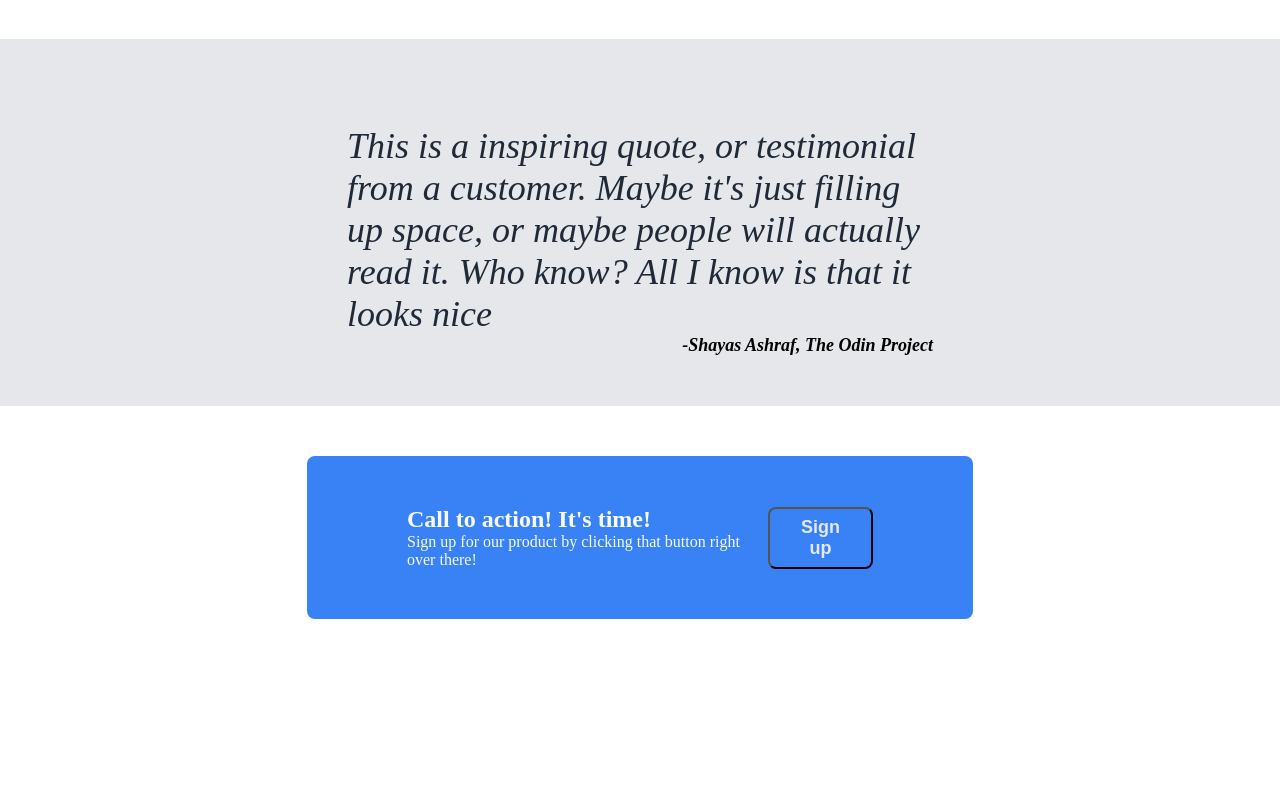
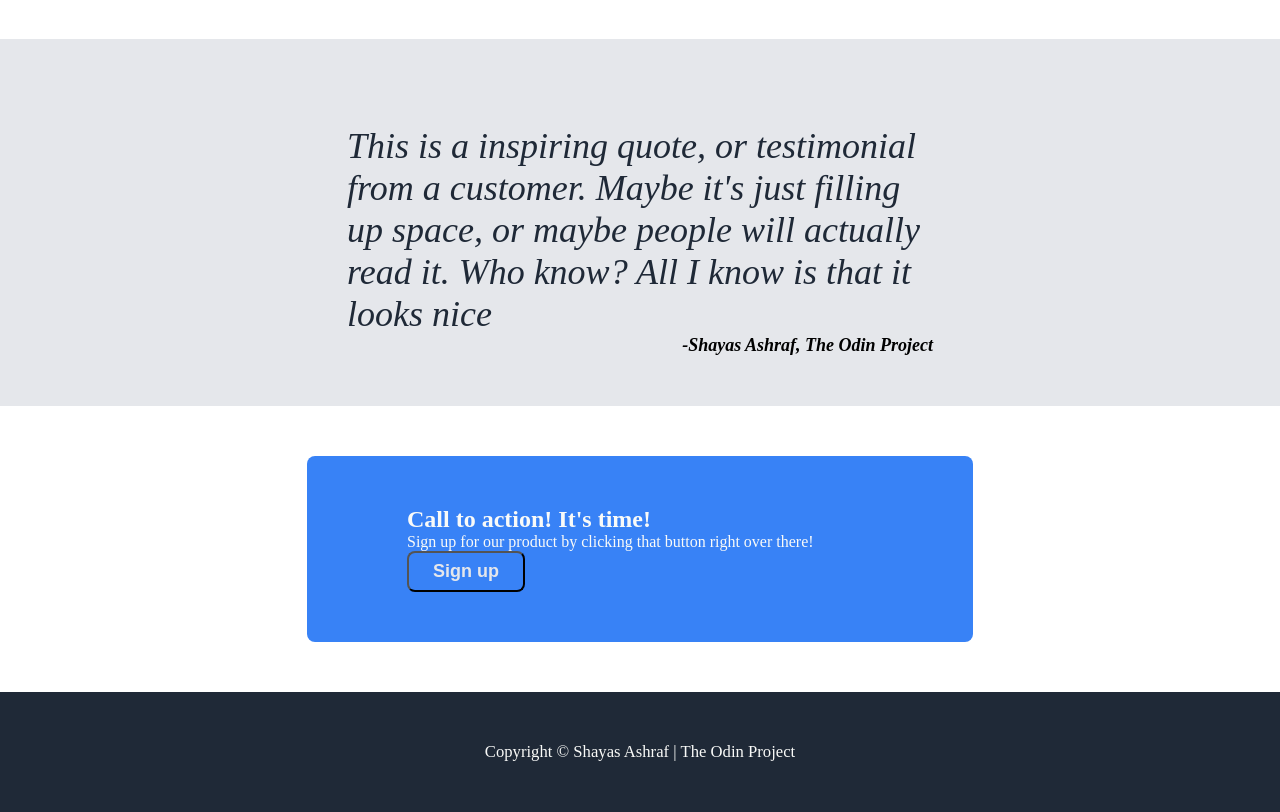
Before and after one commit to shayasgit/landing-page, a plain HTML site: page index.html in a window 1280 px wide. Shown: the part 1517-2329 px from the top of the page. Before the commit the page ends 2186 px from the top, so only its background shows below. Drawn offline with Linux system fonts and the light colour scheme.

Commit message:
Footer section and contact section
flex wrap added on contact section display
Footer section added with proper styling and content

```diff
--- a/index.html
+++ b/index.html
@@ -63,5 +63,8 @@
             </div>
         </div>
     </section>
+    <footer class="container">
+        <small>Copyright &copy; Shayas Ashraf | The Odin Project</small>
+    </footer>
 </body>
 </html>
--- a/styles/style.css
+++ b/styles/style.css
@@ -134,9 +134,19 @@ section.contact .contact_container{
     color: #f9faf8;
     padding: 50px 100px;
     border-radius: 8px;
+    flex-wrap: wrap;
 }
 
 section.contact h2, section.contact p {
     padding: 0;
     margin: 0;
 }
+
+footer {
+    background-color: #1f2937;
+    display: flex;
+    justify-content: center;
+    align-items: center;
+    color: #f9faf8;
+    font-size: 20px;
+}
```
